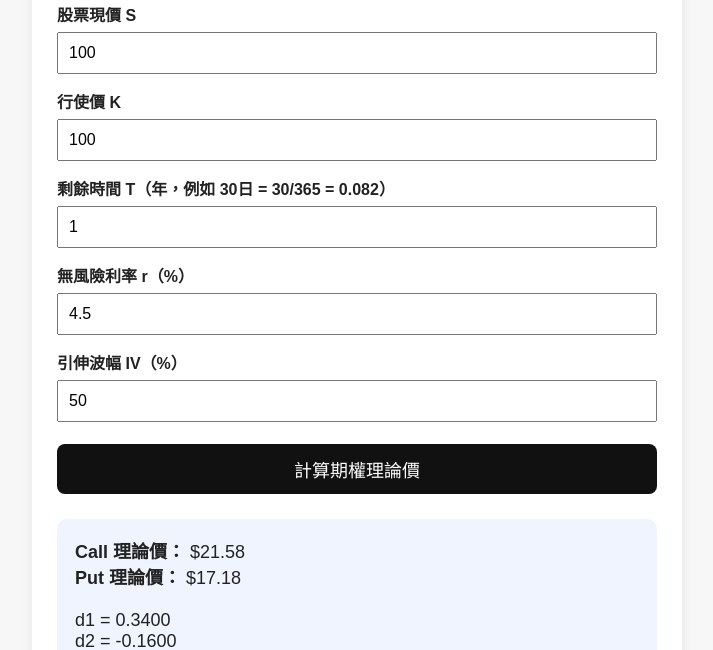
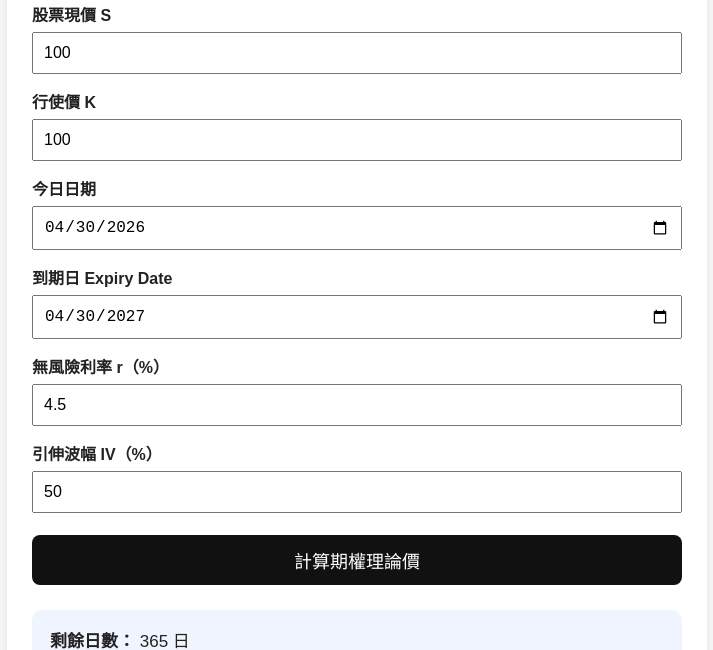
Before and after one commit to ycmycmkaka/Option-calculator, a plain HTML site: page index.html in a window 1280 px wide. Both pictures are taken after a click on the button "計算期權理論價". Shown: the part 150-800 px from the top of the page, without its empty margins (283-996 px from the left). Drawn offline with Linux system fonts and the light colour scheme.

Commit message:
Update index.html

```diff
--- a/index.html
+++ b/index.html
@@ -11,16 +11,14 @@
       color: #222;
     }
     .box {
-      max-width: 600px;
+      max-width: 650px;
       margin: auto;
       background: white;
       padding: 25px;
       border-radius: 14px;
       box-shadow: 0 4px 12px rgba(0,0,0,0.08);
     }
-    h1 {
-      text-align: center;
-    }
+    h1 { text-align: center; }
     label {
       display: block;
       margin-top: 15px;
@@ -49,7 +47,8 @@
       padding: 18px;
       background: #f0f4ff;
       border-radius: 10px;
-      font-size: 18px;
+      font-size: 17px;
+      line-height: 1.7;
     }
     .small {
       font-size: 13px;
@@ -69,8 +68,11 @@
   <label>行使價 K</label>
   <input id="K" type="number" value="100" step="0.01">
 
-  <label>剩餘時間 T（年，例如 30日 = 30/365 = 0.082）</label>
-  <input id="T" type="number" value="1" step="0.001">
+  <label>今日日期</label>
+  <input id="todayDate" type="date">
+
+  <label>到期日 Expiry Date</label>
+  <input id="expiryDate" type="date">
 
   <label>無風險利率 r（%）</label>
   <input id="r" type="number" value="4.5" step="0.01">
@@ -85,13 +87,28 @@
   </div>
 
   <div class="small">
-    使用 Black-Scholes 模型，只作理論參考，不代表實際成交價。
+    使用 Black-Scholes 模型，只作理論參考，不代表實際成交價。美股期權多數係美式期權，Black-Scholes 係理論近似。
   </div>
 </div>
 
 <script>
+function setDefaultDates() {
+  const today = new Date();
+  const todayStr = today.toISOString().split("T")[0];
+  document.getElementById("todayDate").value = todayStr;
+
+  const nextYear = new Date(today);
+  nextYear.setFullYear(today.getFullYear() + 1);
+  const nextYearStr = nextYear.toISOString().split("T")[0];
+  document.getElementById("expiryDate").value = nextYearStr;
+}
+
 function normalCDF(x) {
   return 0.5 * (1 + erf(x / Math.sqrt(2)));
+}
+
+function normalPDF(x) {
+  return Math.exp(-0.5 * x * x) / Math.sqrt(2 * Math.PI);
 }
 
 function erf(x) {
@@ -111,15 +128,30 @@ function erf(x) {
   return sign * y;
 }
 
+function calculateDays(startDate, endDate) {
+  const start = new Date(startDate);
+  const end = new Date(endDate);
+
+  start.setHours(0, 0, 0, 0);
+  end.setHours(0, 0, 0, 0);
+
+  const diffMs = end - start;
+  return Math.ceil(diffMs / (1000 * 60 * 60 * 24));
+}
+
 function calculate() {
   const S = parseFloat(document.getElementById("S").value);
   const K = parseFloat(document.getElementById("K").value);
-  const T = parseFloat(document.getElementById("T").value);
+  const todayDate = document.getElementById("todayDate").value;
+  const expiryDate = document.getElementById("expiryDate").value;
   const r = parseFloat(document.getElementById("r").value) / 100;
   const sigma = parseFloat(document.getElementById("sigma").value) / 100;
 
+  const daysToExpiry = calculateDays(todayDate, expiryDate);
+  const T = daysToExpiry / 365;
+
   if (S <= 0 || K <= 0 || T <= 0 || sigma <= 0) {
-    document.getElementById("result").innerHTML = "請輸入有效數字。";
+    document.getElementById("result").innerHTML = "請檢查輸入：現價、行使價、到期日、IV 都要有效。";
     return;
   }
 
@@ -129,13 +161,49 @@ function calculate() {
   const call = S * normalCDF(d1) - K * Math.exp(-r * T) * normalCDF(d2);
   const put = K * Math.exp(-r * T) * normalCDF(-d2) - S * normalCDF(-d1);
 
+  const callDelta = normalCDF(d1);
+  const putDelta = normalCDF(d1) - 1;
+
+  const itmProbabilityCall = normalCDF(d2);
+  const itmProbabilityPut = normalCDF(-d2);
+
+  const vega = S * normalPDF(d1) * Math.sqrt(T) / 100;
+
+  const callTheta =
+    (
+      -(S * normalPDF(d1) * sigma) / (2 * Math.sqrt(T))
+      - r * K * Math.exp(-r * T) * normalCDF(d2)
+    ) / 365;
+
+  const putTheta =
+    (
+      -(S * normalPDF(d1) * sigma) / (2 * Math.sqrt(T))
+      + r * K * Math.exp(-r * T) * normalCDF(-d2)
+    ) / 365;
+
   document.getElementById("result").innerHTML = `
+    <strong>剩餘日數：</strong> ${daysToExpiry} 日<br>
+    <strong>年化時間 T：</strong> ${T.toFixed(4)}<br><br>
+
     <strong>Call 理論價：</strong> $${call.toFixed(2)}<br>
     <strong>Put 理論價：</strong> $${put.toFixed(2)}<br><br>
+
+    <strong>Call Delta：</strong> ${callDelta.toFixed(4)}<br>
+    <strong>Put Delta：</strong> ${putDelta.toFixed(4)}<br><br>
+
+    <strong>Call 到期 ITM 機率：</strong> ${(itmProbabilityCall * 100).toFixed(2)}%<br>
+    <strong>Put 到期 ITM 機率：</strong> ${(itmProbabilityPut * 100).toFixed(2)}%<br><br>
+
+    <strong>Vega：</strong> $${vega.toFixed(4)} / IV 變動 1%<br>
+    <strong>Call Theta：</strong> $${callTheta.toFixed(4)} / 每日<br>
+    <strong>Put Theta：</strong> $${putTheta.toFixed(4)} / 每日<br><br>
+
     d1 = ${d1.toFixed(4)}<br>
     d2 = ${d2.toFixed(4)}
   `;
 }
+
+setDefaultDates();
 </script>
 
 </body>
```
